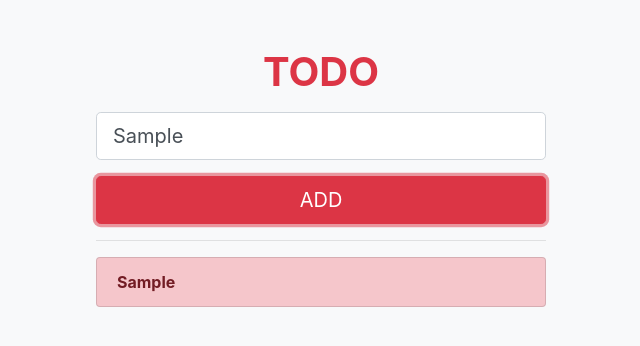
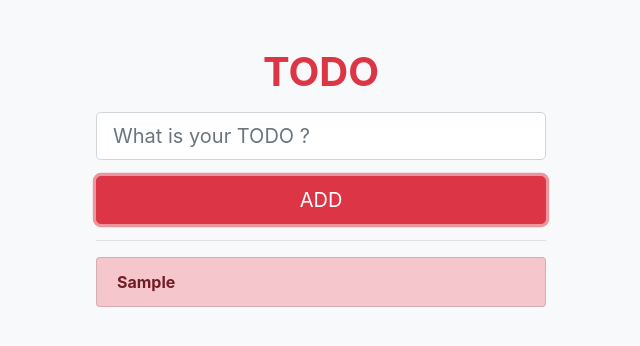
Before and after one commit to mongkonsrisin/jquery-simple-todo, a plain HTML site: page index.html in a window 1280 px wide. Both pictures are taken after typing "Sample" into the empty fields and a click on the button "ADD". Shown: the whole page, without its empty margins (319-959 px from the left). Drawn offline with nearby package versions, Linux system fonts and the light colour scheme.

Commit message:
Update index.html

```diff
--- a/index.html
+++ b/index.html
@@ -35,7 +35,7 @@
           var clickedTodo = $(this);
           clickedTodo.remove();
         });
-        todoText.value = '';
+        todoText.val('');
       }
     });
   </script>
```
